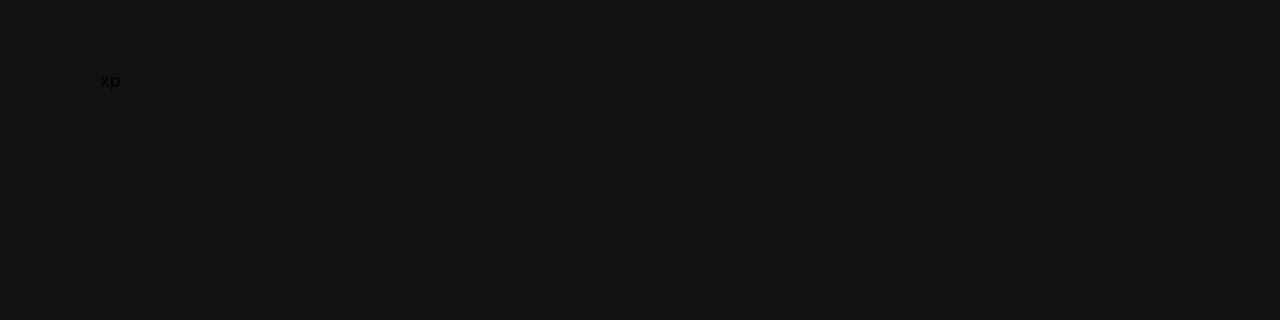
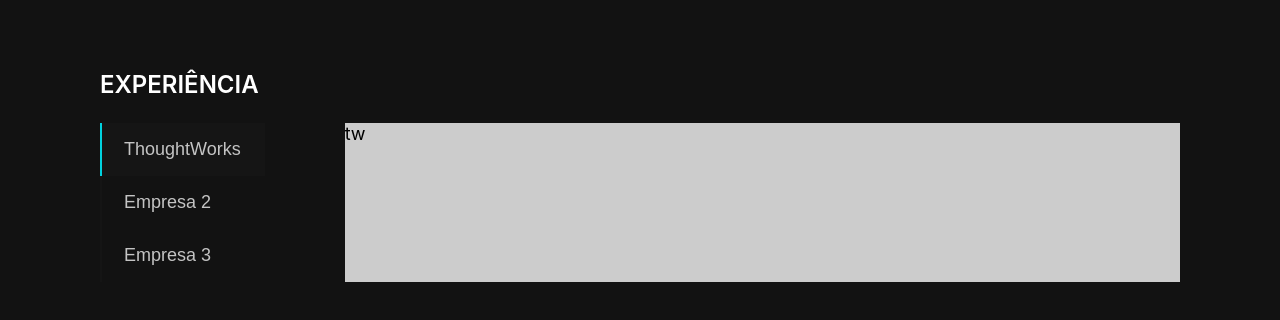
Before and after one commit to rcamillo/20-porfolio, a React (Create React App) app: page / in a window 1280 px wide. Shown: the part 1329-1649 px from the top of the page. Before the commit the page ends 1500 px from the top, so only its background shows below. Built offline with nearby package versions, Linux system fonts and the light colour scheme.

Commit message:
feat: create experience section

```diff
--- a/src/components/Experiences/index.tsx
+++ b/src/components/Experiences/index.tsx
@@ -1,5 +1,13 @@
 import React from 'react'
+import { JobList } from '../JobList'
+import { Subtitle } from '../Subtitle'
 
 import { Wrapper } from './styles'
 
-export const Experiences = () => <Wrapper>xp</Wrapper>
+export const Experiences = () => (
+  <Wrapper>
+    <Subtitle>experiência</Subtitle>
+
+    <JobList />
+  </Wrapper>
+)
```
